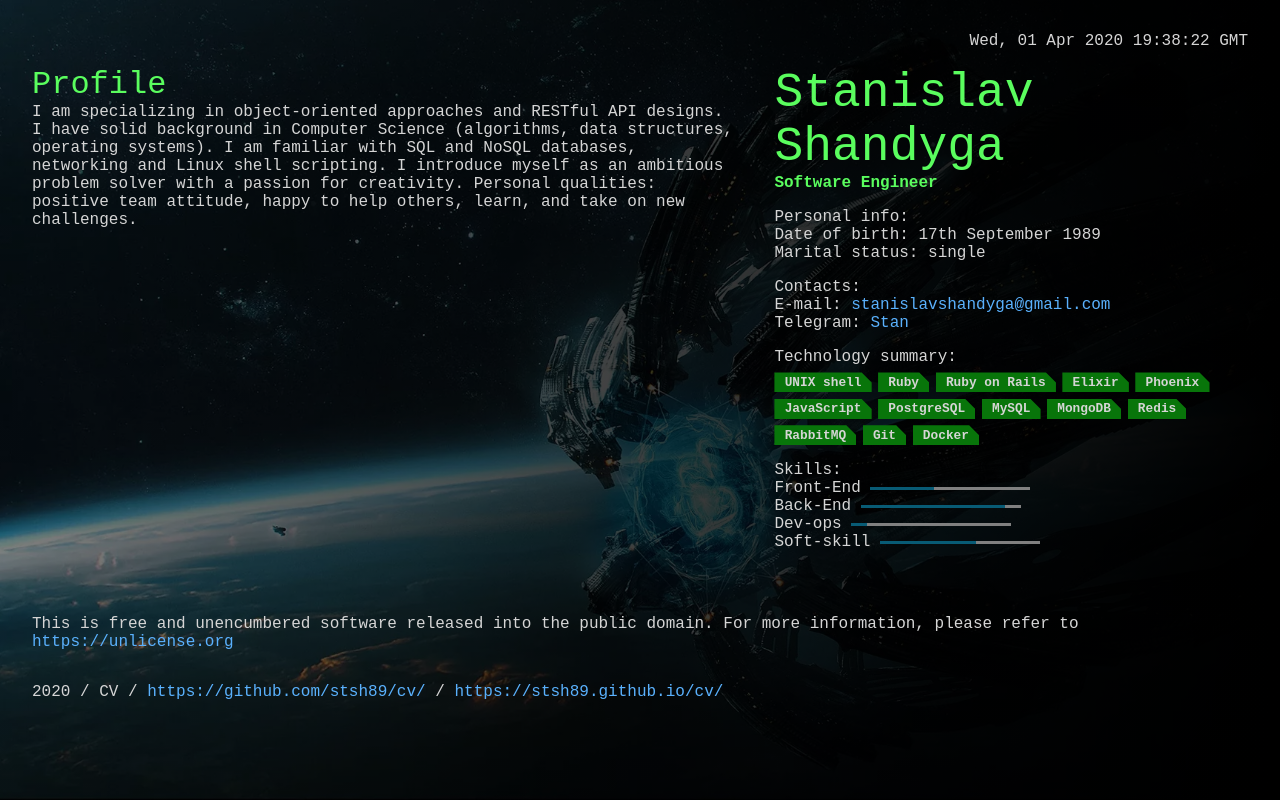
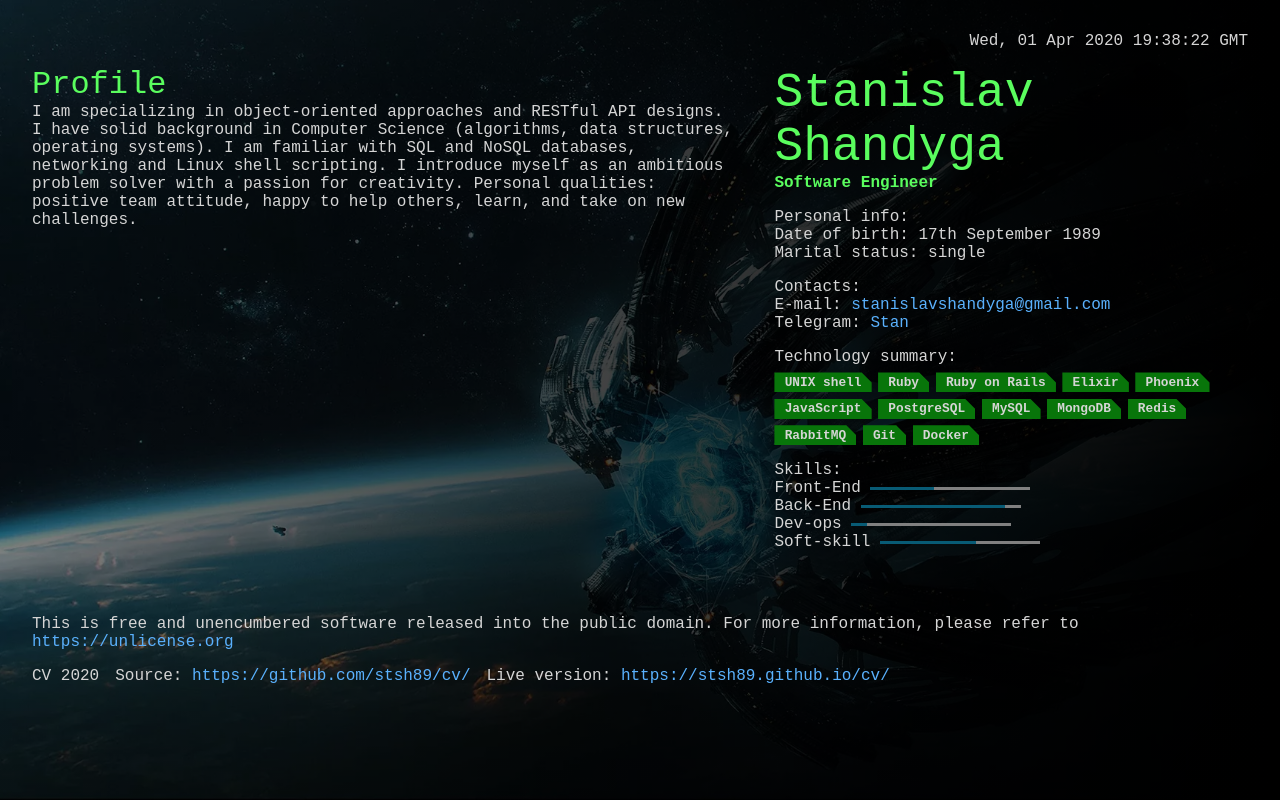
Before and after one commit to stsh89/cv, a React app: page / in a window 1280 px wide. Built offline with nearby package versions, Linux system fonts and the light colour scheme; the HTML template or start-up script is replaced by a standard one.

Commit message:
Update footer

```diff
--- a/src/components/layout/footer.tsx
+++ b/src/components/layout/footer.tsx
@@ -7,12 +7,15 @@ export default function Footer():JSX.Element {
         This is free and unencumbered software released into the public domain.
         For more information, please refer to <a className="footer-link" href="https://unlicense.org">https://unlicense.org</a>
       </p>
-      <p className="footer__text">
-        2020
-        / CV
-        / <a className="footer-link" href="https://github.com/stsh89/cv">https://github.com/stsh89/cv/</a>
-        &nbsp;/ <a className="footer-link" href="https://stsh89.github.io/cv/">https://stsh89.github.io/cv/</a>
-      </p>
+      <ul className="footer-list">
+        <li className="footer-list__item">CV 2020</li>
+        <li className="footer-list__item">
+          Source: <a className="footer-link" href="https://github.com/stsh89/cv">https://github.com/stsh89/cv/</a>
+        </li>
+        <li className="footer-list__item">
+          Live version: <a className="footer-link" href="https://stsh89.github.io/cv/">https://stsh89.github.io/cv/</a>
+        </li>
+      </ul>
     </div>
   )
 }
--- a/src/styles/layout/footer/index.scss
+++ b/src/styles/layout/footer/index.scss
@@ -1,6 +1,7 @@
 @use "../../utils/bem";
 @use "../../utils/screen";
 @forward "link";
+@forward "list";
 
 .footer {
   padding-bottom: 1em;
--- /dev/null
+++ b/src/styles/layout/footer/list.scss
@@ -0,0 +1,25 @@
+@use "../../config";
+@use "../../utils/bem";
+@use "../../utils/screen";
+
+.footer-list {
+  display: flex;
+  flex-direction: column;
+  list-style-type: none;
+  margin-bottom: 0;
+  margin-left: 0;
+  margin-right: 0;
+  margin-top: 1em;
+}
+
+@include screen.desktop {
+  .footer-list {
+    flex-direction: row;
+
+    @include bem.e("item") {
+      & + & {
+        margin-left: 1em;
+      }
+    }
+  }
+}
```
